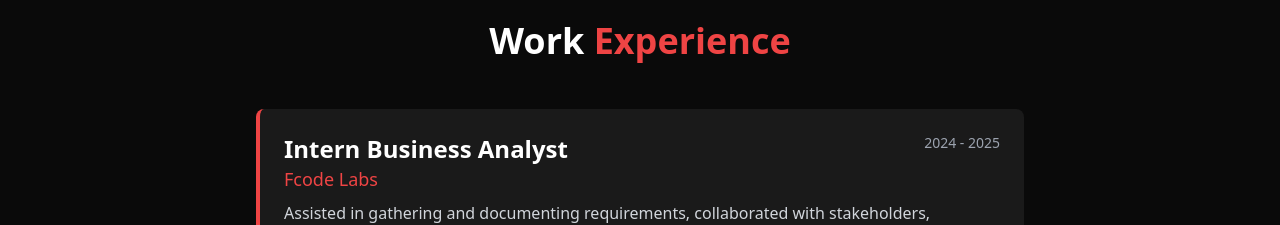
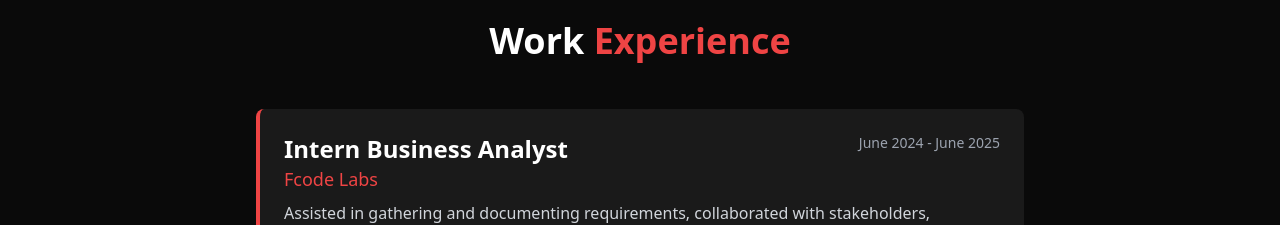
Before and after one commit to MadhunishaBala/Portfolio, a Next.js app: page / in a window 1280 px wide. Shown: the part 2360-2585 px from the top of the page. Built offline with nearby package versions, Linux system fonts and the light colour scheme; no server answers.

Commit message:
Update Experience.tsx

```diff
--- a/src/components/Experience.tsx
+++ b/src/components/Experience.tsx
@@ -3,7 +3,7 @@ export default function Experience() {
   {
     title: 'Intern Business Analyst',
     company: 'Fcode Labs',
-    period: '2024 - 2025',
+    period: 'June 2024 - June 2025',
     description: 'Assisted in gathering and documenting requirements, collaborated with stakeholders, supported user story creation, and contributed to UAT and coordination of tasks in an Agile team.',
     highlights: [
       'Contributed to Agile sprint activities',
```
